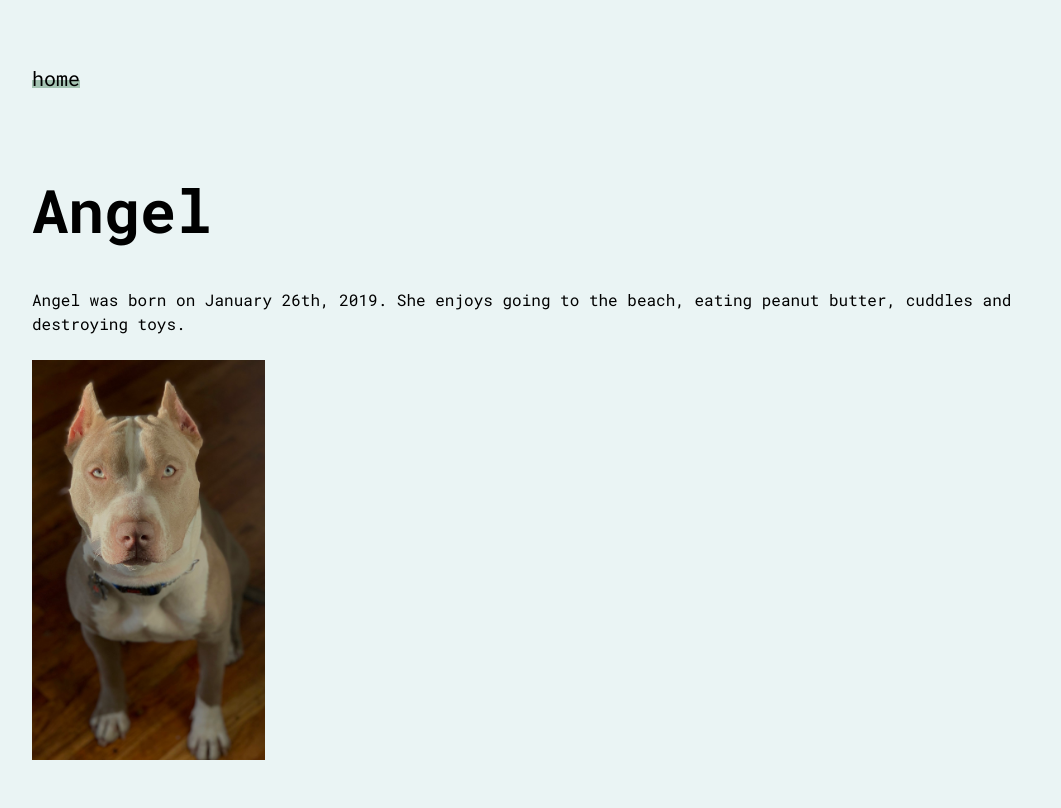
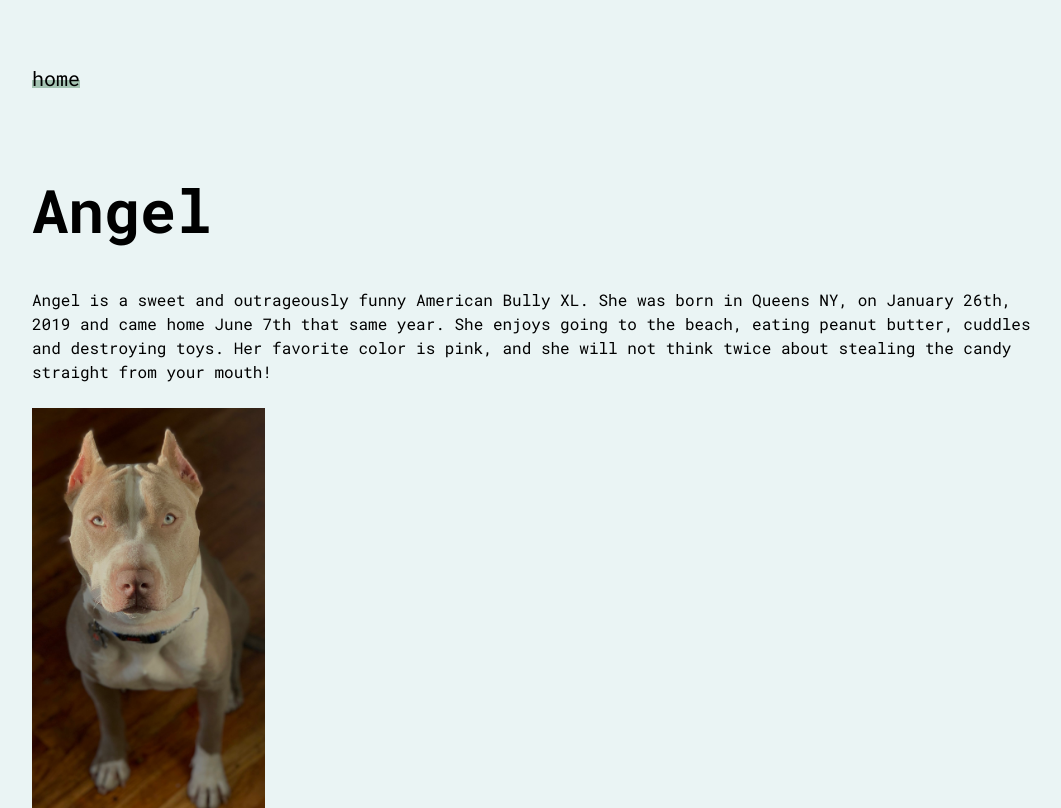
Before and after one commit to jeffreywentworth/jeffreywentworth.me, a SvelteKit app: page /angel in a window 1280 px wide. Shown: the whole page, without its empty margins (48-1109 px from the left). Built offline with nearby package versions, Linux system fonts and the light colour scheme.

Commit message:
Update +page.svelte

```diff
--- a/src/routes/angel/+page.svelte
+++ b/src/routes/angel/+page.svelte
@@ -16,7 +16,7 @@ let sections = [angeleyes]
   <br/>
   <br/>
   <p>
-    Angel was born on January 26th, 2019. She enjoys going to the beach, eating peanut butter, cuddles and destroying toys.
+    Angel is a sweet and outrageously funny American Bully XL. She was born in Queens NY, on January 26th, 2019 and came home June 7th that same year. She enjoys going to the beach, eating peanut butter, cuddles and destroying toys. Her favorite color is pink, and she will not think twice about stealing the candy straight from your mouth!
   </p>
   <br/>
 
```
